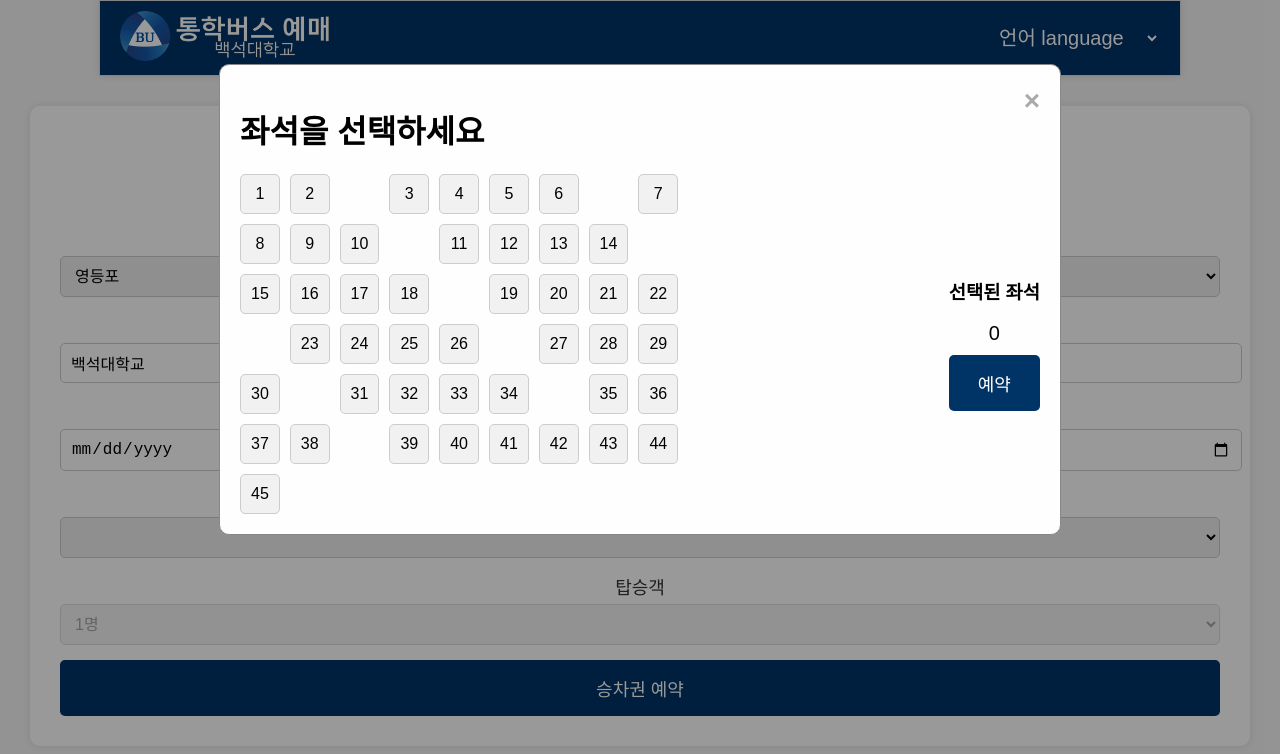
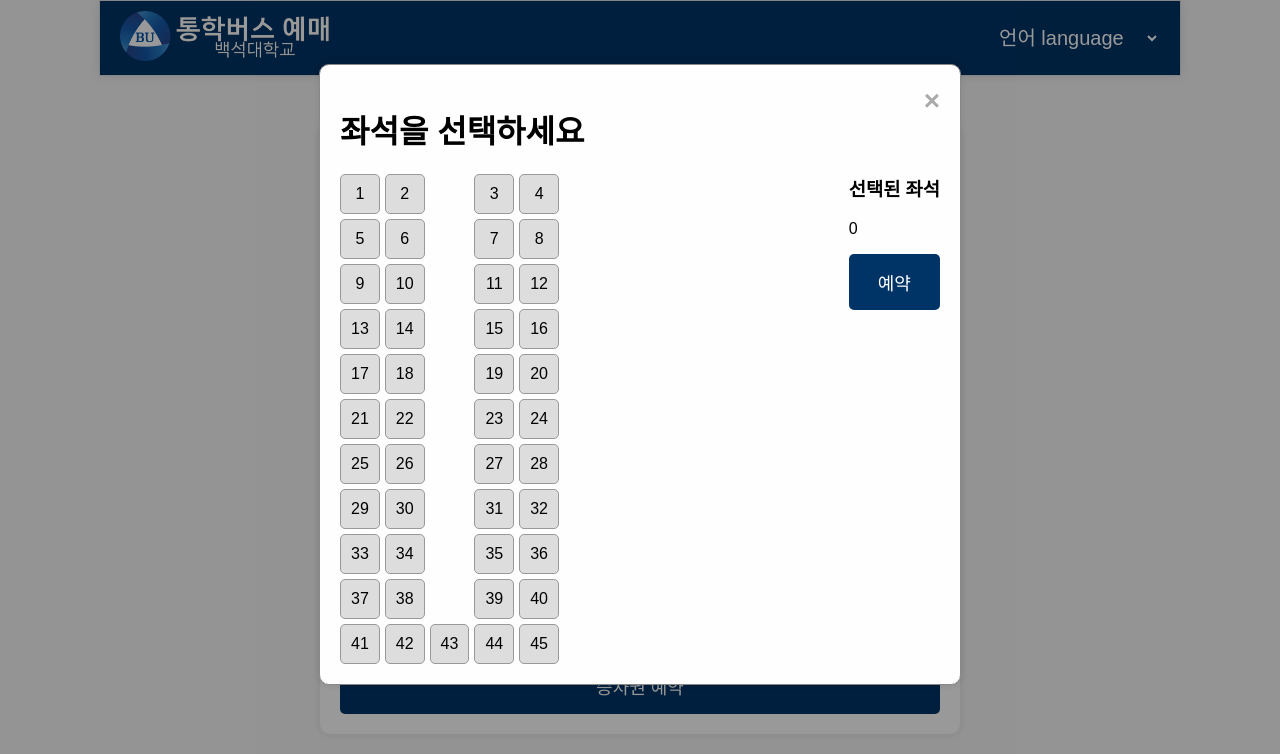
Before and after one commit to BUCapstoneDesign/BusSystem, a website: page public/Reservation.html in a window 1280 px wide. Both pictures are taken after a click on the button "승차권 예약". Drawn offline with Linux system fonts and the light colour scheme; no server answers.

Commit message:
Update ReservationStyles.css

```diff
--- a/public/ReservationStyles.css
+++ b/public/ReservationStyles.css
@@ -50,9 +50,9 @@ header {
 }
 
 .reservation-form {
-  text-align: center;
-  margin: 30px;
-  padding: 30px;
+  max-width: 600px;
+  margin: 50px auto;
+  padding: 20px;
   background-color: white;
   border-radius: 10px;
   box-shadow: 0 0 10px rgba(0, 0, 0, 0.1);
@@ -66,16 +66,13 @@ header {
   display: block;
   margin-bottom: 5px;
   font-size: 18px;
-  color: #333;
 }
 
-.form-group select,
-.form-group input {
-  width: 100%;
+.form-group input, .form-group select {
+  width: calc(100% - 22px);
   padding: 10px;
   border: 1px solid #ccc;
   border-radius: 5px;
-  font-size: 16px;
 }
 
 .styled-button {
@@ -93,7 +90,6 @@ header {
   background-color: #002244;
 }
 
-/* 좌석 선택 모달 스타일 */
 .modal {
   display: none;
   position: fixed;
@@ -112,8 +108,9 @@ header {
   padding: 20px;
   border: 1px solid #888;
   width: 80%;
-  max-width: 800px;
+  max-width: 600px;
   border-radius: 10px;
+  box-shadow: 0 0 10px rgba(0, 0, 0, 0.1);
 }
 
 .close {
@@ -132,14 +129,15 @@ header {
 
 .seat-selection-container {
   display: flex;
+  flex-direction: row;
   justify-content: space-between;
-  align-items: center;
+  align-items: flex-start;
 }
 
 .bus {
   display: grid;
-  grid-template-columns: repeat(4, 1fr) 1fr repeat(4, 1fr);
-  grid-gap: 10px;
+  grid-template-columns: repeat(5, 1fr);
+  gap: 5px;
 }
 
 .row {
@@ -147,41 +145,39 @@ header {
 }
 
 .seat {
-  background-color: #f1f1f1;
-  border: 1px solid #ccc;
+  background-color: #ddd;
+  border: 1px solid #999;
+  padding: 10px;
+  cursor: pointer;
+  text-align: center;
   border-radius: 5px;
-  padding: 10px;
-  text-align: center;
-  cursor: pointer;
-}
-
-.seat:hover {
-  background-color: #ddd;
 }
 
 .seat.selected {
-  background-color: #6c7ae0;
+  background-color: #1c7700;
   color: white;
 }
 
 .seat.reserved {
-  background-color: #e06c6c;
+  background-color: #e74c3c;
+  color: white;
+  cursor: not-allowed;
+}
+
+.seat.user-reserved {
+  background-color: #f39c12;
+  color: white;
   cursor: not-allowed;
 }
 
 .passage {
-  width: 20px;
+  flex: 1;
 }
 
 .seat-selection-info {
-  text-align: center;
+  margin-left: 20px;
 }
 
 .seat-selection-info h3 {
   margin-top: 0;
 }
-
-.seat-selection-info p {
-  font-size: 20px;
-  margin: 10px 0;
-}
```
